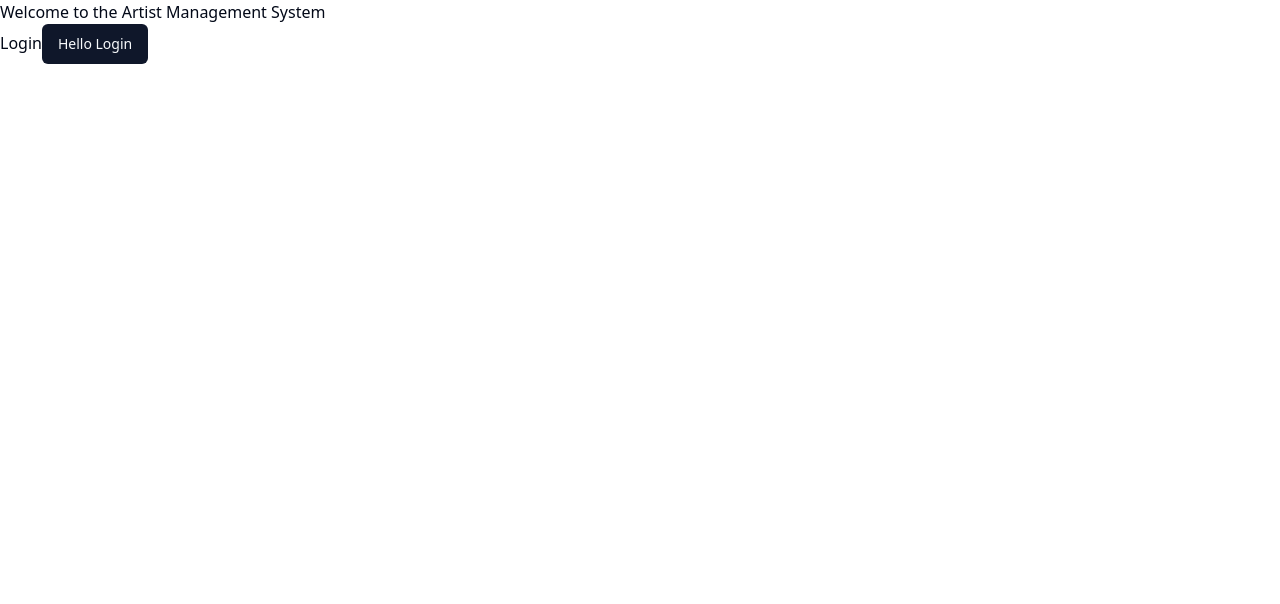
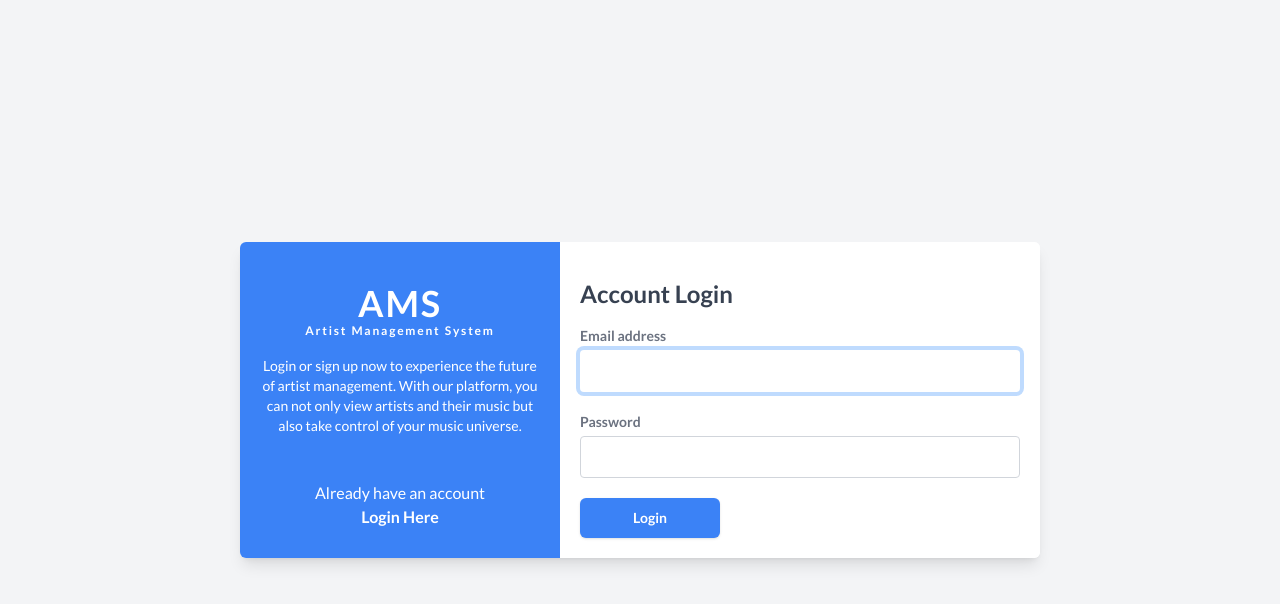
Before and after one commit to xagun/artist-management-system, a React (Vite) app in the folder AMS-frontend/: page / in a window 1280 px wide. Shown: the top 604 px of the page. Built offline with nearby package versions, Linux system fonts and the light colour scheme.

Commit message:
feat: create login page ui

```diff
--- a/AMS-frontend/src/layout/DefaultLayout.tsx
+++ b/AMS-frontend/src/layout/DefaultLayout.tsx
@@ -1,20 +1,49 @@
 import { useStateContext } from "@/context/ContextProvider";
-import { Navigate, Outlet } from "react-router-dom";
-
+import { Link, Navigate, Outlet, useLocation } from "react-router-dom";
 
 export default function DefaultLayout() {
-
-    const {token} = useStateContext();
-
-    if(token){
-        return <Navigate to = "/dashboard" />
+    const { token } = useStateContext();
+    const location = useLocation();
+    const pathName = location.pathname;
+    if (token) {
+        return <Navigate to="/dashboard" />;
     }
 
-  return (
-    <div>
-        Welcome to the Artist Management System
-        {/* This Outlet is used to render child route elements here which is defined in routes.tsx*/}
-        <Outlet />
-    </div>
-  )
+    return (
+        <div className="flex items-center min-h-screen p-4 bg-gray-100 lg:justify-center font-lato ">
+            <div className="flex flex-col overflow-hidden bg-white rounded-md shadow-lg max md:flex-row md:flex-1 lg:max-w-[800px]">
+                <div className="p-4 py-6 text-white bg-blue-500 md:w-80 md:flex-shrink-0 md:flex md:flex-col md:items-center md:justify-evenly">
+                    <div className="my-3 text-4xl font-bold tracking-wider text-center">
+                        <span>AMS</span>
+                        <div className="text-xs">Artist Management System</div>
+                    </div>
+                    <p className="mt-6 font-normal text-center md:mt-0 text-sm ">
+                        Login or sign up now to experience the future of artist
+                        management. With our platform, you can not only view
+                        artists and their music but also take control of your
+                        music universe.
+                    </p>
+                    <p className="flex flex-col items-center justify-center mt-10 text-center">
+                        <span>
+                            {pathName.match("login")
+                                ? "Don't have an account?"
+                                : "Already have an account"}
+                        </span>
+                        {pathName.match("login") ? (
+                            <Link to="/register" className="font-bold">
+                                Register Here
+                            </Link>
+                        ) : (
+                            <Link to="/login" className="font-bold">
+                                Login Here
+                            </Link>
+                        )}
+                    </p>
+                </div>
+                <div className="p-5 bg-white md:flex-1">
+                    <Outlet />
+                </div>
+            </div>
+        </div>
+    );
 }
--- a/AMS-frontend/src/views/Login.tsx
+++ b/AMS-frontend/src/views/Login.tsx
@@ -1,10 +1,59 @@
 import { Button } from "@/components/ui/button";
+import { useState } from "react";
 
 export default function Login() {
-  return (
-    <div>Login
+    const [email, setEmail] = useState<string>("");
+    const [passowrd, setPassowrd] = useState<string>("");
 
-        <Button>Hello Login</Button>
-    </div>
-  )
+    const handleLogin = () => {};
+
+    return (
+        <div>
+            <h3 className="my-4 text-2xl font-semibold text-gray-700">
+                Account Login
+            </h3>
+            <div className="flex flex-col space-y-5">
+                <div className="flex flex-col space-y-1">
+                    <label
+                        htmlFor="email"
+                        className="text-sm font-semibold text-gray-500"
+                    >
+                        Email address
+                    </label>
+                    <input
+                        type="email"
+                        id="email"
+                        value={email}
+                        onChange={(e) => setEmail(e.target.value)}
+                        autoFocus
+                        className="px-4 py-2 transition duration-300 border border-gray-300 rounded focus:border-transparent focus:outline-none focus:ring-4 focus:ring-blue-200"
+                    />
+                </div>
+                <div className="flex flex-col space-y-1">
+                    <div className="flex items-center justify-between">
+                        <label
+                            htmlFor="password"
+                            className="text-sm font-semibold text-gray-500"
+                        >
+                            Password
+                        </label>
+                    </div>
+                    <input
+                        type="password"
+                        id="password"
+                        value={passowrd}
+                        onChange={(e) => setPassowrd(e.target.value)}
+                        className="px-4 py-2 transition duration-300 border border-gray-300 rounded focus:border-transparent focus:outline-none focus:ring-4 focus:ring-blue-200"
+                    />
+                </div>
+
+                <Button
+                    className="w-[140px] px-4 py-2 text-sm font-semibold text-white transition-colors duration-300 bg-blue-500 rounded-md shadow hover:bg-blue-600 focus:outline-none focus:ring-blue-200 focus:ring-4"
+                    onClick={handleLogin}
+                >
+                    Login
+                </Button>
+            </div>
+        </div>
+    );
 }
```
